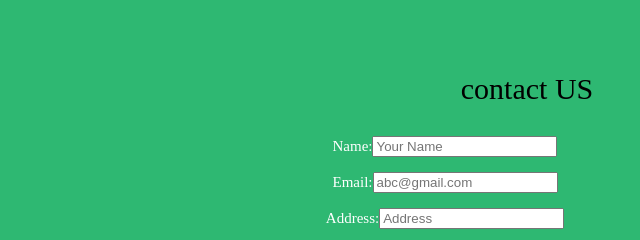
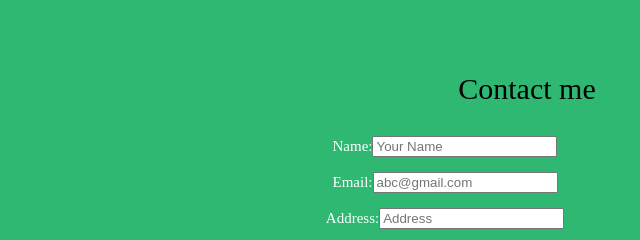
Before and after one commit to Ramandeep-Kaur7171/ramandeep-kaur-web, a plain HTML site: page contactus.html in a window 1280 px wide. Shown: the top 240 px of the page, 113-753 px from the left. Drawn offline with Linux system fonts and the light colour scheme; a web font is replaced by a local one.

Commit message:
Update contactus.html

```diff
--- a/contactus.html
+++ b/contactus.html
@@ -8,7 +8,7 @@
 </head>
 <body bgcolor="#2eb872">
 <a href="index.html">Home</a>
-<p>contact US</p>
+<p>Contact me</p>
 <script language="javascript">
 function hidetext()
 {
```
